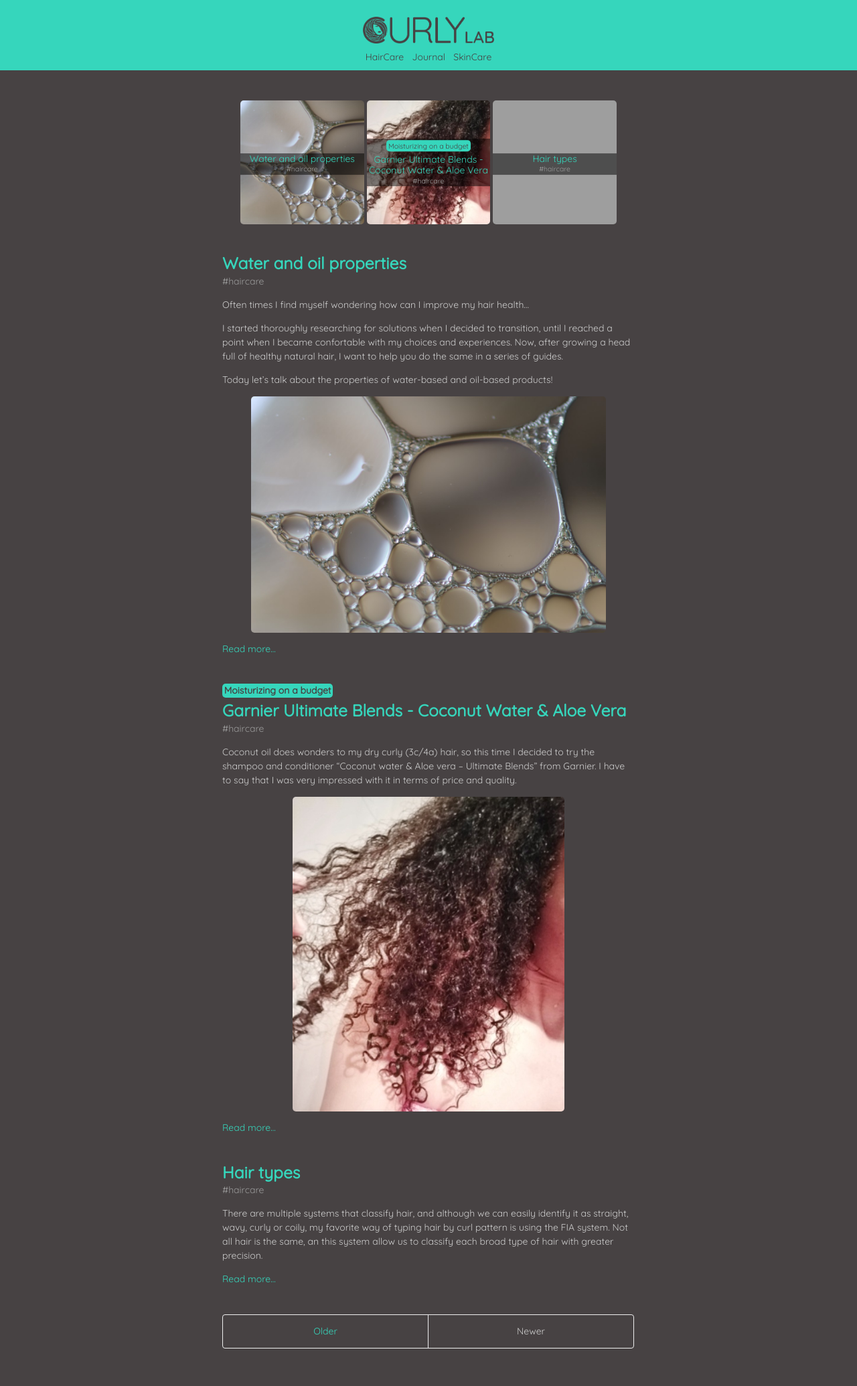
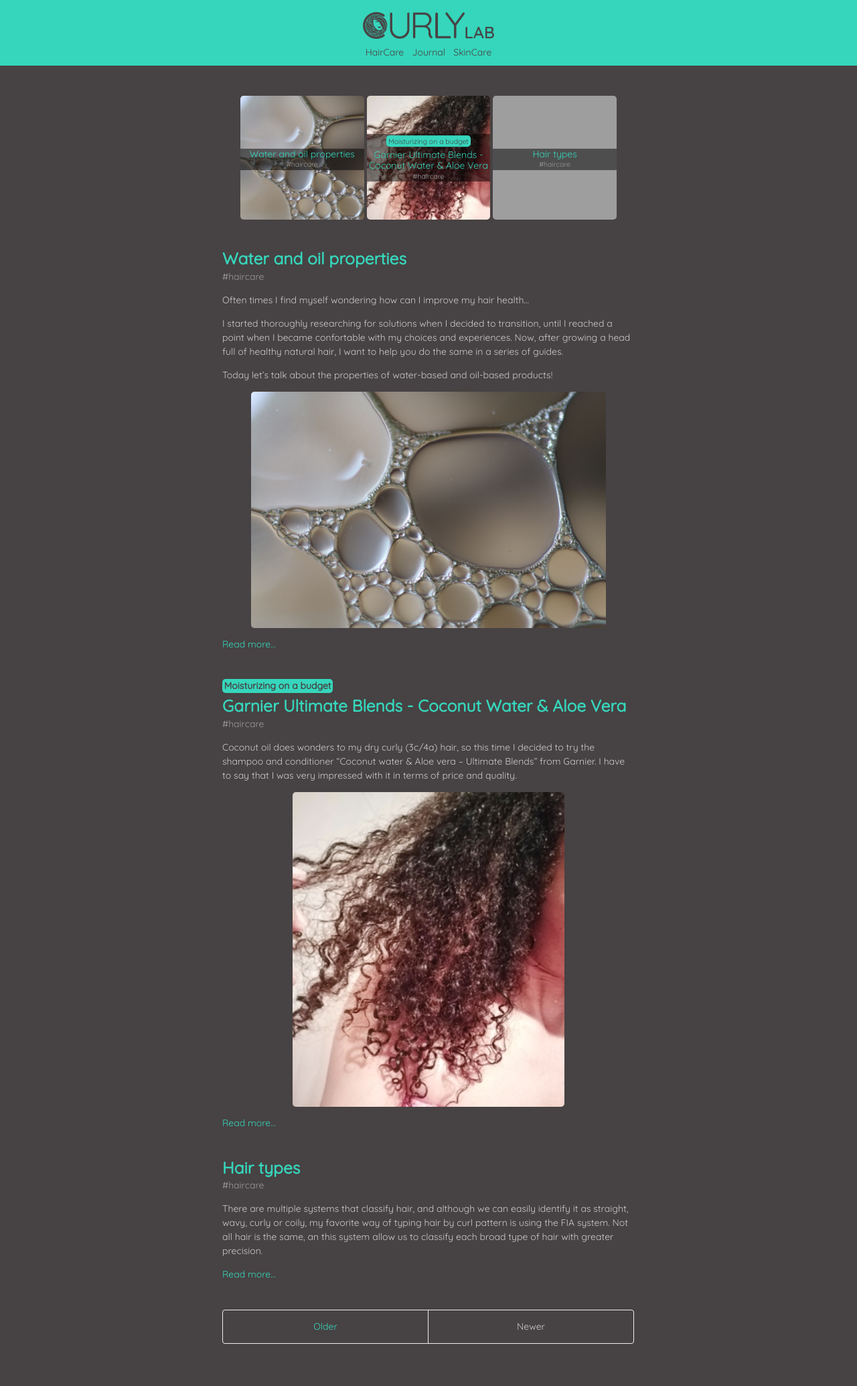
Before and after one commit to curlylab/curlylab.github.io, a Jekyll site: the page built from index.html, in a window 1280 px wide. Shown: the whole page at 67% size. Built offline with Jekyll 4.4.1, drawn with Linux system fonts in a browser that asks for light colours; the list of posts is cut into pages by our own code; grey boxes are pictures that could not be loaded.

Commit message:
Update style.css

```diff
--- a/public/css/style.css
+++ b/public/css/style.css
@@ -33,7 +33,7 @@
 
 /* Logo section */
 .bar-logo {
-  margin-top: 0.75rem;
+  margin-top: 0.25rem;
   margin-bottom: 0rem;
   width: 18rem;
   display: inline-block;
```
